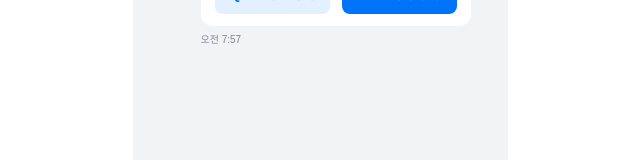
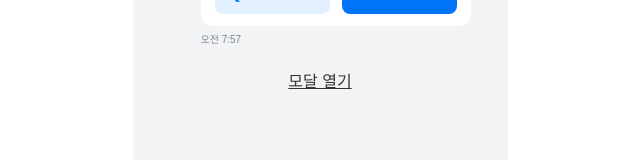
Before and after one commit to jisooooooooooo/36-COLLABORATION-WEB-GOODOC, a React (Vite) app: page /chat in a window 1280 px wide. Shown: the part 296-456 px from the top of the page, without its empty margins (320-960 px from the left). Built offline with nearby package versions, Linux system fonts and the light colour scheme; no server answers.

Commit message:
chore: 모달 확인용 코드 작성

```diff
--- a/src/pages/chat/components/ChatBody.tsx
+++ b/src/pages/chat/components/ChatBody.tsx
@@ -4,12 +4,16 @@ import { formatTime } from '@/shared/utils/date';
 import ChatWelcomeBox from '@/pages/chat/components/chatBox/ChatWelcomeBox';
 import ChatQuestionBox from './chatBox/ChatQuestionBox';
 import ChatUser from './user/ChatUser';
-// import ChatModal from './ChatModal';
 
 const NOTICE_MESSAGE = '익명으로 공개하니 안심하세요';
 
-const ChatBody: React.FC = () => {
-  // const [open, setOpen] = useState(false);
+//확인용
+interface ChatBodyProps {
+  onOpenModal: () => void;
+}
+
+const ChatBody: React.FC<ChatBodyProps> = ({ onOpenModal }) => {
+  // const ChatBody: React.FC = () => {
   const [chatStep, setChatStep] = useState<'initial' | 'started'>('initial');
 
   const userStartTimeRef = useRef<string | null>(null);
@@ -44,14 +48,11 @@ const ChatBody: React.FC = () => {
           <div ref={scrollRef} />
         </>
       )}
-      {/* <button onClick={() => setOpen(true)}>모달 열기</button>
-      <ChatModal
-        open={open}
-        onClose={() => setOpen(false)}
-        onContinue={() => {
-          setOpen(false);
-        }}
-      /> */}
+
+      {/* ui 확인용 임시 버튼 */}
+      <button onClick={onOpenModal} className="mt-4 self-center text-sm text-blue-600 underline">
+        모달 열기
+      </button>
     </section>
   );
 };
```
